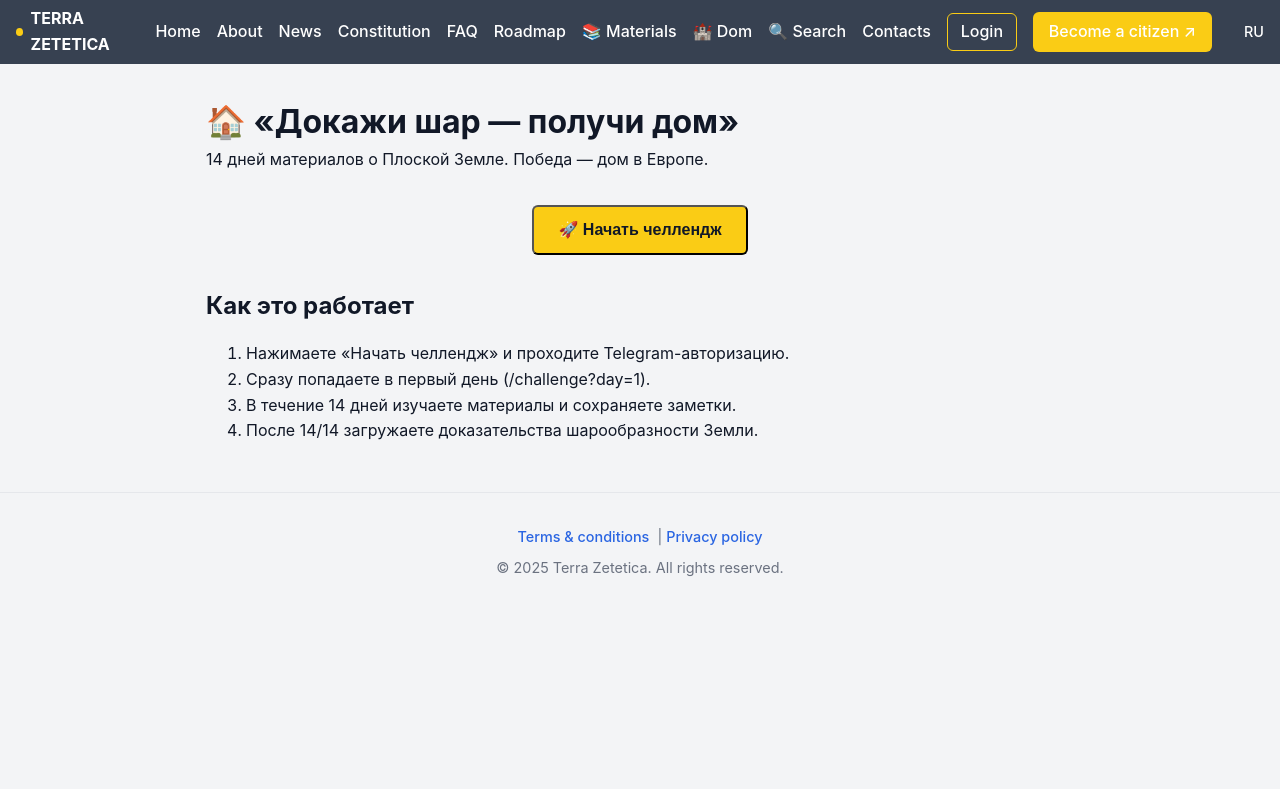
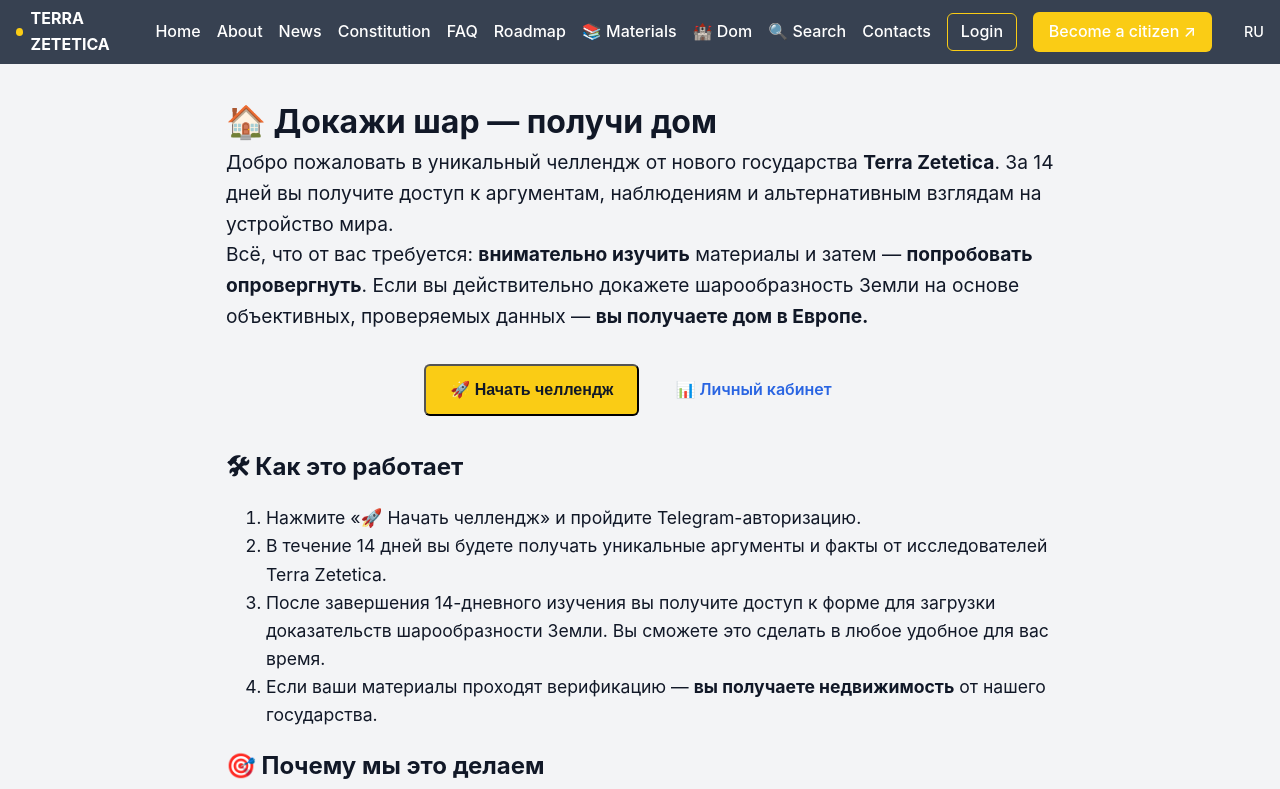
Before and after one commit to kardinalmarkov/terra-zetetica, a Next.js app: page /dom in a window 1280 px wide. Shown: the top 789 px of the page. Built offline with nearby package versions, Linux system fonts and the light colour scheme; no server answers.

Commit message:
Update dom.js

```diff
--- a/pages/dom.js
+++ b/pages/dom.js
@@ -1,51 +1,66 @@
 // pages/dom.js
-import Head   from 'next/head'
-import useMe   from '../utils/useMe'
+import Head from 'next/head'
+import useMe from '../utils/useMe'
 import { useRouter } from 'next/router'
 
-export default function DomPage() {
+export default function Dom() {
   const { data: me, error } = useMe()
-  const router = useRouter()
+  return (
+    <main style={{ maxWidth:860, margin:'0 auto', padding:'2rem 1rem' }}>
+      <Head><title>🏠 Докажи шар — получи дом • Terra Zetetica</title></Head>
 
-  const startChallenge = async () => {
-    // запускаем API-роут, который апдейтит citizen.challenge_status=active
-    await fetch('/api/challenge/start', { method: 'POST' })
-    // переходим сразу к первому дню
-    router.push('/challenge?day=1')
-  }
+      <h1>🏠 Докажи шар — получи дом</h1>
+      <p style={{ fontSize:'1.2rem' }}>
+        Добро пожаловать в уникальный челлендж от нового государства <strong>Terra Zetetica</strong>.
+        За 14 дней вы получите доступ к аргументам, наблюдениям и альтернативным взглядам на устройство мира.
+      </p>
 
-  return (
-    <main style={{ maxWidth:900, margin:'0 auto', padding:'2rem 1rem' }}>
-      <Head>
-        <title>🏠 Докажи шар — получи дом • Terra Zetetica</title>
-      </Head>
-
-      <h1>🏠 «Докажи шар — получи дом»</h1>
-      <p>14 дней материалов о Плоской Земле. Победа — дом в Европе.</p>
+      <p style={{ fontSize:'1.2rem' }}>
+        Всё, что от вас требуется: <strong>внимательно изучить</strong> материалы и затем — <strong>попробовать опровергнуть</strong>.
+        Если вы действительно докажете шарообразность Земли на основе объективных, проверяемых данных — <strong>вы получаете дом в Европе.</strong>
+      </p>
 
       <div style={{
-        display:'flex',
-        gap:12,
-        flexWrap:'wrap',
-        justifyContent:'center',
-        margin:'2rem 0'
+        display:'flex', flexWrap:'wrap', gap:12,
+        justifyContent:'center', margin:'2rem 0'
       }}>
-        {/* Кнопка всегда видна, но для гостей она приведёт к авторизации */}
-        <button
-          onClick={startChallenge}
-          className="btn primary"
-        >
-          🚀 Начать челлендж
-        </button>
+
+      {/* одна кнопка для авторизованных */}
+      <button
+        onClick={()=>location.href='/challenge?day=1'}
+        className="btn primary"
+      >
+        🚀 Начать челлендж
+      </button>
+
+      {/* если пользователь ещё не авторизовался */}
+      {error?.code === 401 && (
+        <a href="/lk" className="btn secondary">📊 Личный кабинет</a>
+      )}
+
+      {!me && (
+        <a href="/lk" className="btn secondary">📊 Личный кабинет</a>
+      )}
+
       </div>
 
-      <h2>Как это работает</h2>
-      <ol>
-        <li>Нажимаете «Начать челлендж» и проходите Telegram-авторизацию.</li>
-        <li>Сразу попадаете в первый день (/challenge?day=1).</li>
-        <li>В течение 14 дней изучаете материалы и сохраняете заметки.</li>
-        <li>После 14/14 загружаете доказательства шарообразности Земли.</li>
+      <h2>🛠 Как это работает</h2>
+      <ol style={{ fontSize:'1.1rem' }}>
+        <li>Нажмите «🚀 Начать челлендж» и пройдите Telegram-авторизацию.</li>
+        <li>В течение 14 дней вы будете получать уникальные аргументы и факты от исследователей Terra Zetetica.</li>
+        <li>После завершения 14-дневного изучения вы получите доступ к форме для загрузки доказательств шарообразности Земли. Вы сможете это сделать в любое удобное для вас время.</li>
+        <li>Если ваши материалы проходят верификацию — <strong>вы получаете недвижимость</strong> от нашего государства.</li>
       </ol>
+
+      <h2>🎯 Почему мы это делаем</h2>
+      <p style={{ fontSize:'1.1rem' }}>
+        Потому что <strong>уверены в реальности плоской Земли</strong>.
+        И мы готовы пойти до конца, чтобы честно это доказать — даже через такой мощный вызов.
+      </p>
+      <p style={{ fontSize:'1.1rem' }}>
+        Это не игра. Это ваш шанс посмотреть на мир без фильтров и иллюзий.
+        <strong>Вы готовы доказать обратное?</strong>
+      </p>
     </main>
   )
 }
```
